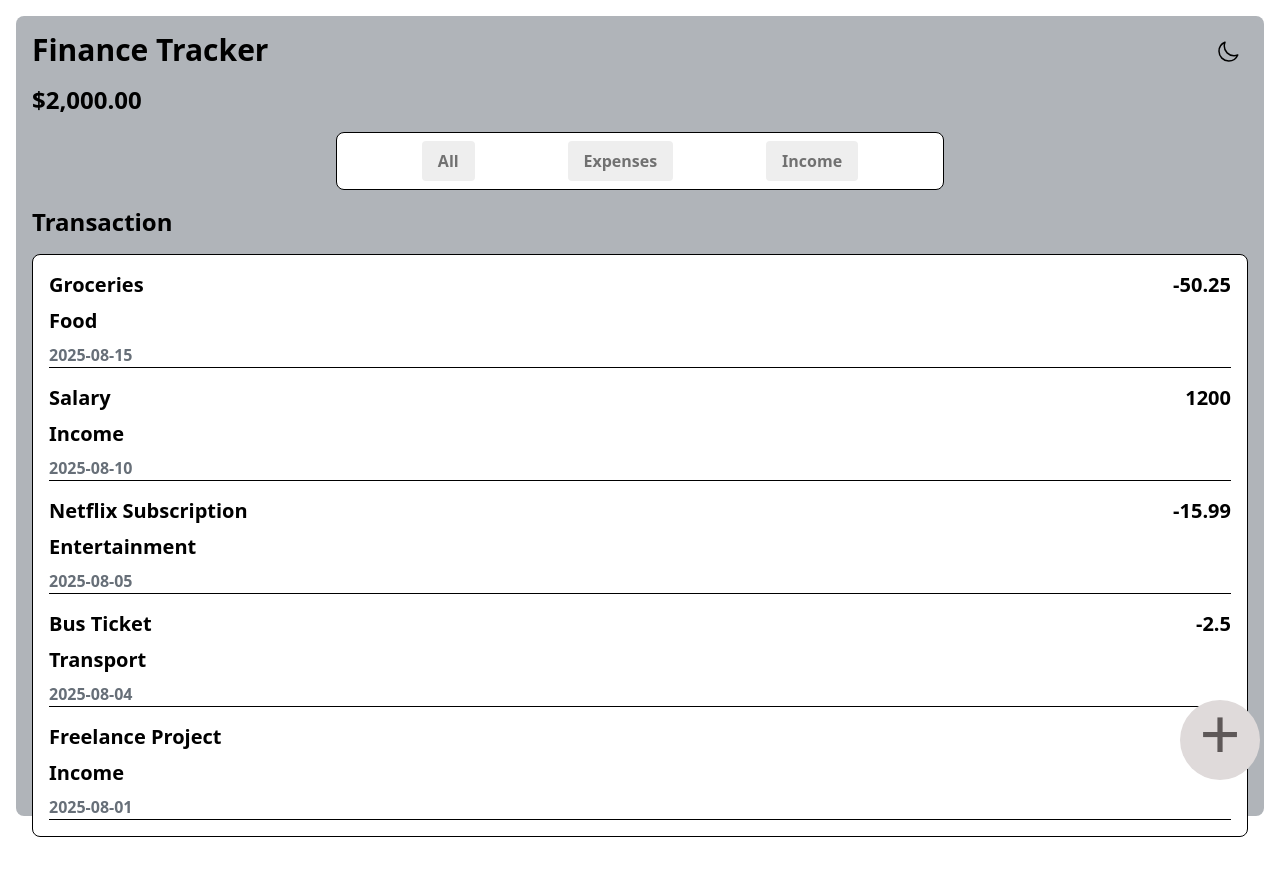
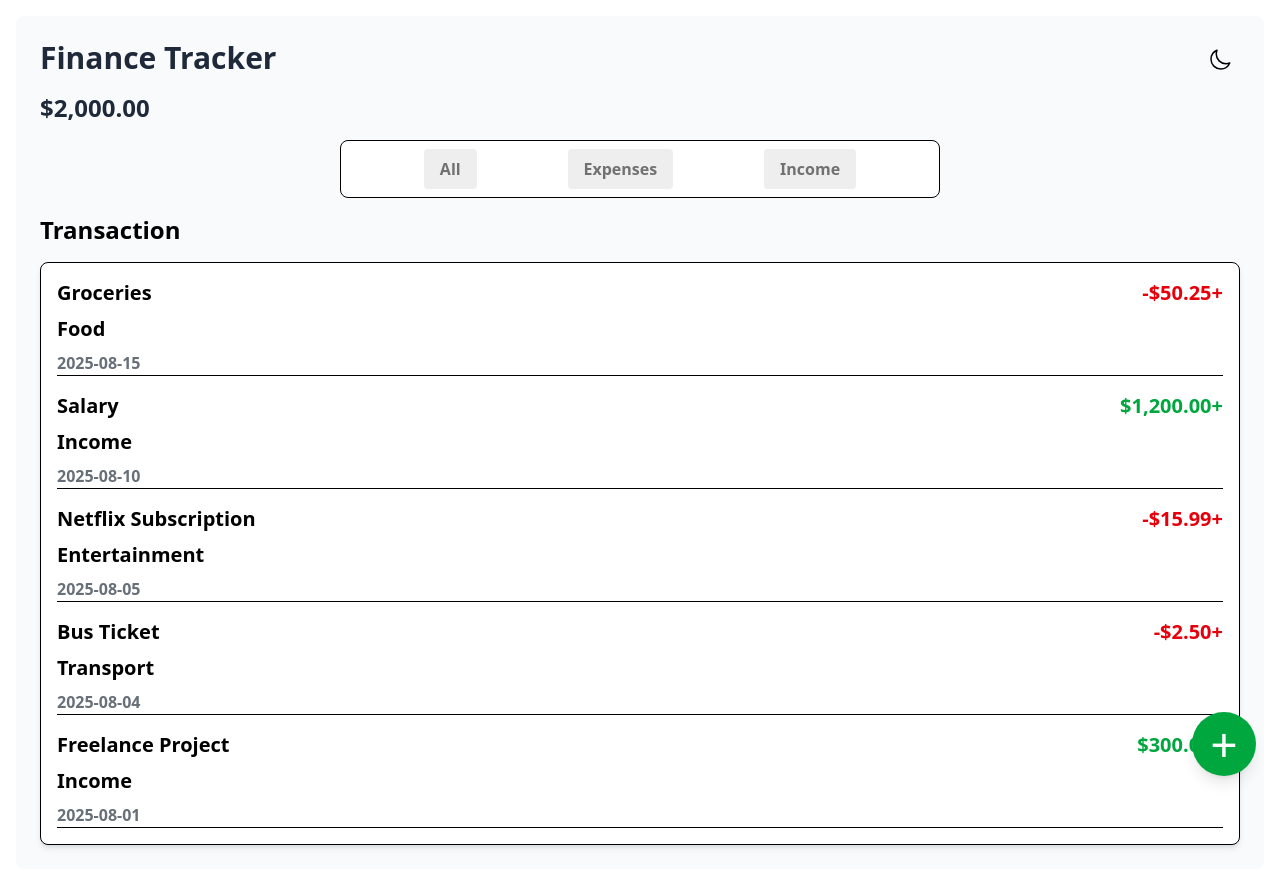
Before and after one commit to Obiwumma/Personal-Finance-Tracker, a React (Vite) app in the folder personal-finance-tracker/: page / in a window 1280 px wide. Before the commit the page ends 837 px from the top, so only its background shows below. Built offline with nearby package versions, Linux system fonts and the light colour scheme.

Commit message:
Done with Phase 1

```diff
--- a/personal-finance-tracker/src/App.jsx
+++ b/personal-finance-tracker/src/App.jsx
@@ -7,35 +7,15 @@ import Category from './components/Category'
 import ThemeIcons from './components/ThemeIcon'
 
 function App() {
-  const [isMobile, setIsMobile] = useState(false);
-
-  useEffect(() => {
-    const mediaQuery = window.matchMedia('(max-width: 768px)'); // Example breakpoint
-
-    const handleMediaQueryChange = (e) => {
-      setIsMobile(e.matches);
-    };
-
-    // Initial check
-    setIsMobile(mediaQuery.matches);
-
-    // Listen for changes
-    mediaQuery.addEventListener('change', handleMediaQueryChange);
-
-    // Cleanup listener on unmount
-    return () => {
-      mediaQuery.removeEventListener('change', handleMediaQueryChange);
-    };
-  }, []);
 
 
   return (
     <>
-    <div className='m-4 p-4 bg-[#b0b4b9] flex-col items-center justify-center h-svh font-sans rounded-lg '>
+    <div className='m-4 p-6 bg-gray-50 min-h-screen font-sans rounded-lg '>
       <header className='flex items-start justify-between'>
         <div>
-          <h1 className=' font-semibold text-3xl'>Finance Tracker</h1>
-          <div className='my-4'><p className='text-2xl font-semibold '>$2,000.00</p></div>
+          <h1 className='font-bold text-3xl text-gray-800'>Finance Tracker</h1>
+          <div className='my-4'><p className='text-2xl font-semibold text-gray-800 '>$2,000.00</p></div>
         </div>
 
         <ThemeIcons/>
@@ -47,8 +27,7 @@ function App() {
 
       <main>
         <div className='text-2xl font-semibold my-4'>Transaction</div>
-        <div className='bg-white border rounded-lg'>
-
+        <div className='bg-white border rounded-lg shadow-md'>
 
           <div>
             <ul>
@@ -56,7 +35,9 @@ function App() {
               <li className=' m-4' key={transaction.id}>
                 <div className="flex justify-between my-2 ">
                   <h1 className='text-xl font-semibold'>{transaction.description}</h1>
-                  <p className='text-xl font-semibold'>{transaction.amount}</p>
+                  <p className={`text-xl font-semibold ${transaction.amount > 0 ? "text-green-600" : "text-red-600"}`}>
+                         {new Intl.NumberFormat("en-US", { style: "currency", currency: "USD" }).format(transaction.amount)}
+                          + </p>
                 </div>
                 <p className='text-xl my-2 font-semibold'>{transaction.category}</p>
                 <p className='text-md font-semibold text-[#676f78] '>{transaction.date}</p>
@@ -70,7 +51,7 @@ function App() {
         </div>
       </main>
 
-      <div className='bg-[#dfdada] h-20 w-20 fixed bottom-5  right-5 pb-4 rounded-[50%] flex items-center justify-center text-7xl text-[#5e5858] '>+</div>
+      <button className='bg-green-600 hover:bg-green-700 h-16 w-16 fixed bottom-6 right-6 rounded-full flex items-center justify-center text-5xl text-white shadow-lg transition'> + </button>
 
     </div>
     </>
```
